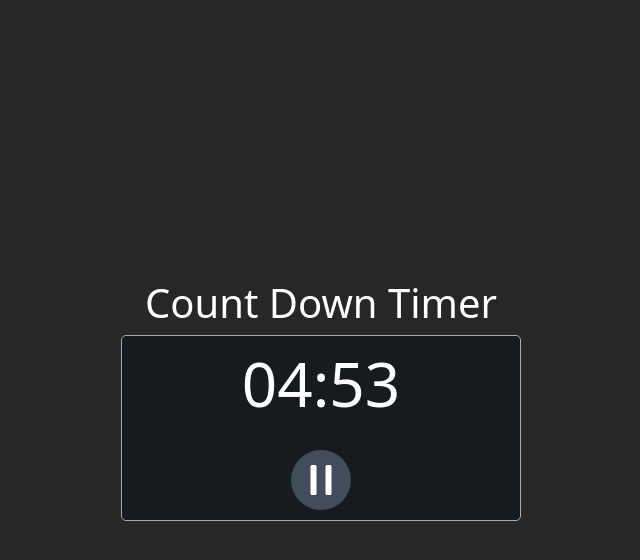
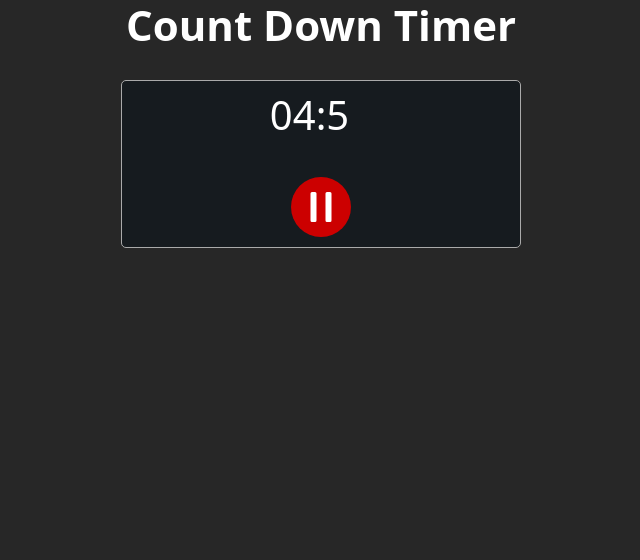
Before and after one commit to aungkhantzaw777/dss-react, a React (Create React App) app: page / in a window 1280 px wide. Shown: the top 560 px of the page, without its empty margins (319-959 px from the left). Built offline with nearby package versions, Linux system fonts and the light colour scheme.

Commit message:
refactoring and animation with transiation element

```diff
--- a/package.json
+++ b/package.json
@@ -14,6 +14,7 @@
     "react-dom": "^18.2.0",
     "react-redux": "^8.0.2",
     "react-scripts": "5.0.1",
+    "react-transition-group": "^4.4.5",
     "web-vitals": "^2.1.4"
   },
   "scripts": {
--- a/src/App.js
+++ b/src/App.js
@@ -1,9 +1,9 @@
-import { useEffect, useState, useCallback } from 'react';
+import { useState, useCallback } from 'react';
 import { useCountdown } from './utils/useCountdown';
 import { Button, Modal } from 'react-bootstrap'
 import { PlayIcon, PauseIcon, ArrowPathRoundedSquareIcon, WrenchScrewdriverIcon } from '@heroicons/react/24/solid'
 import AdjustTime from './component/AdjustTime';
-// import { CSSTransitionGroup } from 'react-transition-group'
+import ShowCounter from './component/ShowCounter';
 import classes from './App.module.css'
 
 function App() {
@@ -14,11 +14,6 @@ function App() {
   const handleTimeLength = useCallback((val => {
     setTimeLength(val)
   }), [timeLength])
-
-  useEffect(() => {
-
-  }, [timer])
-
 
   const closeModal = () => {
     setIsAddNew(false)
@@ -33,17 +28,12 @@ function App() {
 
   }
 
-
   return (
     <div className={classes.App}>
-      <h1 className='text-center fw-900'>Count Down Timer</h1>
+      <h1 className={classes.header}>Count Down Timer</h1>
       <div className={classes.timerwrap}>
-        <h2 className={classes.timer_text}>
+        <ShowCounter minutes={timer.split(':')[0]} seconds={timer.split(':')[1]} />
 
-          {timer}
-
-          {/* {timer} */}
-        </h2>
         <div className={classes.actionWrap}>
           {
             isStop &&
@@ -60,7 +50,7 @@ function App() {
               )
               :
               (
-                <button className={classes.btn_rounded} onClick={stopTimer}><PauseIcon /></button>
+                <button className={`${classes.btn_rounded} ${classes.pause}`} onClick={stopTimer}><PauseIcon /></button>
               )
           }
           {
@@ -84,7 +74,7 @@ function App() {
         <Modal.Footer>
 
           <Button onClick={handleAdjustTime} variant="primary">
-            Set Up
+            Select
           </Button>
         </Modal.Footer>
       </Modal>
--- a/src/App.module.css
+++ b/src/App.module.css
@@ -4,9 +4,16 @@
     background-color: #272727 !important;
     display: flex;
     align-items: center;
-    justify-content: center;
     flex-direction: column;
     height: 100vh;
+}
+
+
+.header {
+    text-align: center;
+    font-size: 42px;
+    font-weight: 600;
+    margin-bottom: 30px;
 }
 
 .timerwrap {
@@ -30,6 +37,9 @@
     width: 60px;
     line-height: 20px;
     border-radius: 50%;
+}
+.pause {
+    background-color: #CC0000 !important;
 }
 
 .actionWrap {
--- a/src/component/ShowCounter.jsx
+++ b/src/component/ShowCounter.jsx
@@ -1,7 +1,120 @@
-export default function ShowCounter({minutes, seconds }) {
+import { useEffect } from "react"
+import { useState } from "react"
+import classes from './ShowCounter.module.css'
+import { Transition } from "react-transition-group"
+
+export default function ShowCounter({ minutes, seconds }) {
+
+    const mFirstDigit = minutes.split('')[0]
+    const mSecondDigit = minutes.split('')[1]
+    const sFirstDigit = seconds.split('')[0]
+    const sSecondDigit = seconds.split('')[1]
+
+
+
+    const [showMFirstDigit, setShowMFirstDigit] = useState(true)
+    const [showMSecondDigit, setShowMSecondDigit] = useState(true)
+
+    const [showSFirstDigit, setShowSFirstDigit] = useState(true)
+    const [showSSecondDigit, setShowSSecondDigit] = useState(true)
+
+    // Minute Class Transition
+    useEffect(() => {
+        setShowMFirstDigit(false)
+        setTimeout(() => {
+            setShowMFirstDigit(true)
+        }, 1000);
+    }, [mFirstDigit])
+    useEffect(() => {
+        setShowMSecondDigit(false)
+        setTimeout(() => {
+            setShowMSecondDigit(true)
+        }, 1000);
+    }, [mSecondDigit])
+
+    // Second Class Transition
+    useEffect(() => {
+        setShowSFirstDigit(false)
+        setTimeout(() => {
+            setShowSFirstDigit(true)
+        }, 1000);
+    }, [sFirstDigit])
+    useEffect(() => {
+
+        setShowSSecondDigit(false)
+        setTimeout(() => {
+            setShowSSecondDigit(true)
+        }, 1000)
+    }, [sSecondDigit])
+
+
     return (
         <>
-         {minutes} : {seconds}
+            <div className="d-flex justify-content-center">
+                <Transition in={showMFirstDigit} timeout={400}>
+                    {
+                        state => (
+                            <div
+                            className={state === 'exited' ? classes.fadingIn : classes.fading}
+                            >
+                                <h1 >
+                                    {mFirstDigit}
+                                </h1>
+                            </div>
+                        )
+                    }
+                </Transition>
+
+                <Transition in={showMSecondDigit} timeout={400}>
+                    {
+                        state => (
+                            <div
+                            className={state === 'exited' ? classes.fadingIn : classes.fading}
+                            >
+                                <h1 >
+                                    {mSecondDigit}
+                                </h1>
+                            </div>
+                        )
+                    }
+
+                </Transition>
+                <div>
+                    <h1>
+                        :
+                    </h1>
+                </div>
+                <Transition in={showSFirstDigit} timeout={400}>
+                    {
+                        state => (
+                            <div
+                                className={state === 'exited' ? classes.fadingIn : classes.fading}
+                            >
+                                <h1>
+                                    {sFirstDigit}
+                                </h1>
+                            </div>
+                        )
+                    }
+
+                </Transition>
+                <Transition in={showSSecondDigit} timeout={400} >
+                    {
+                        state => (
+                            <div
+                                className={state === 'exited' ? classes.fadingIn : classes.fading}
+                            >
+                                <h1>
+                                    {sSecondDigit}
+                                </h1>
+                            </div>
+                        )
+                    }
+
+                </Transition>
+            </div>
+
+
         </>
     )
 }
--- /dev/null
+++ b/src/component/ShowCounter.module.css
@@ -0,0 +1,34 @@
+.counter_text {
+    transition: all 0.5s ease-in-out;
+}
+
+.fading {
+    animation: fadeOut 0.4s ease-out forwards;
+}
+.fadingIn {
+    animation: fadeIn 0.4s ease-out forwards;
+}
+
+@keyframes fadeOut {
+    0% {
+        opacity: 0;
+    }
+    50% {
+        opacity: 0.5;
+    }
+    100% {
+        opacity: 1;
+    }
+}
+
+@keyframes fadeIn {
+    0% {
+        opacity: 1;
+    }
+    50% {
+        opacity: 0.8;
+    }
+    100% {
+        opacity: 0;
+    }
+}
--- a/src/index.js
+++ b/src/index.js
@@ -7,9 +7,7 @@ import 'bootstrap/dist/css/bootstrap.min.css';
 
 const root = ReactDOM.createRoot(document.getElementById('root'));
 root.render(
-  <React.StrictMode>
       <App />
-  </React.StrictMode>
 );
 
 // If you want to start measuring performance in your app, pass a function
```
Also changed, not shown: 1 other file (tests, documents, lock files or other folders).
